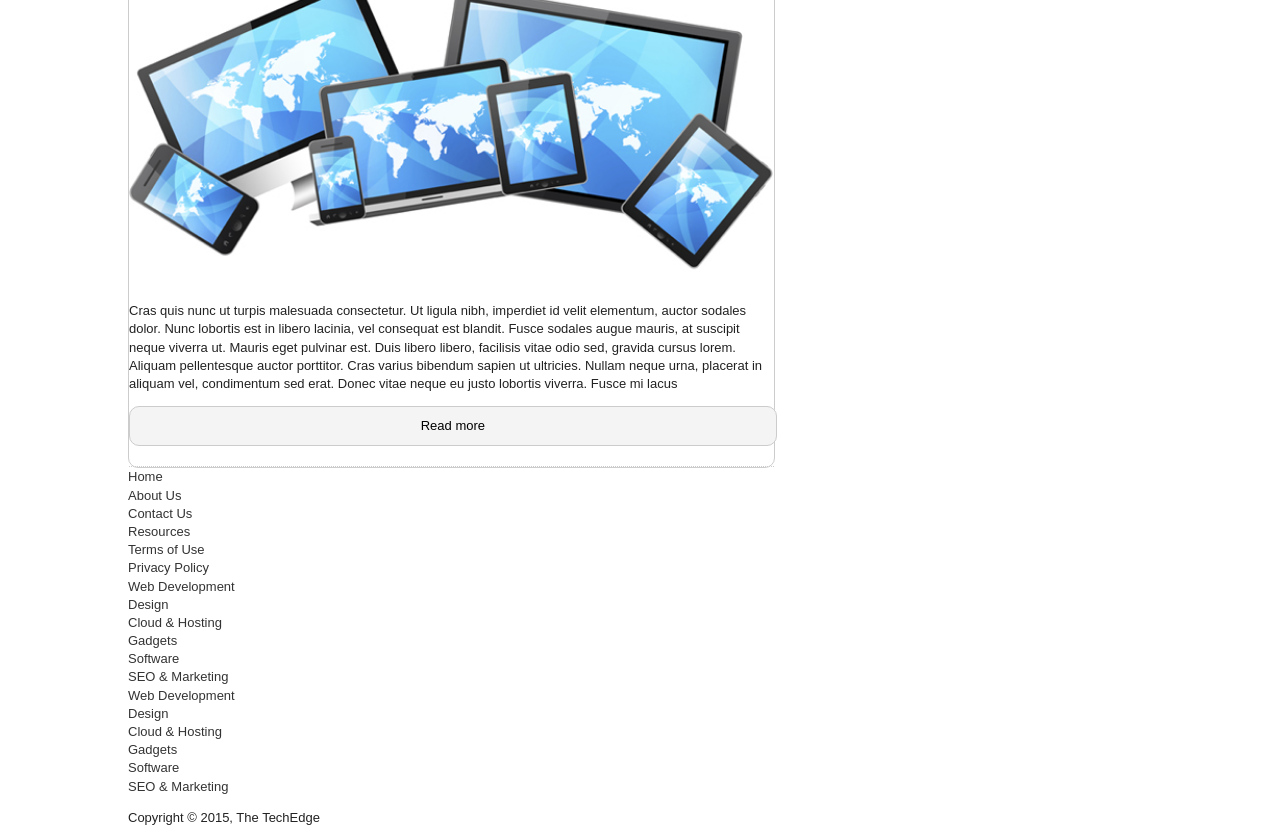
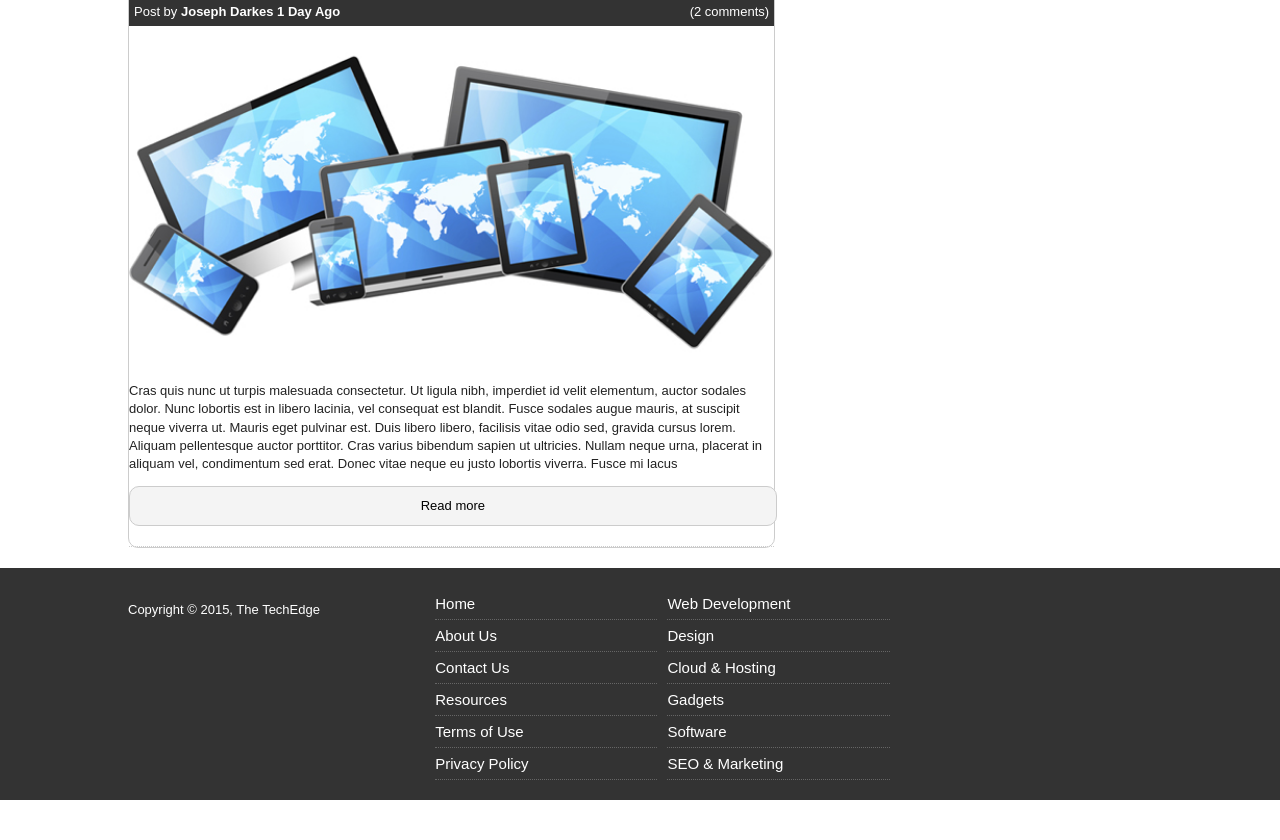
Before and after one commit to iamdarkes/GitHubHTML5, a plain HTML site: page blogFrontend/index.html in a window 1280 px wide. Shown: the part 756-1596 px from the top of the page. After the commit the page ends 1556 px from the top, so only its background shows below. Drawn offline with Linux system fonts and the light colour scheme.

Commit message:
css and html changes

```diff
--- a/blogFrontend/css/main.css
+++ b/blogFrontend/css/main.css
@@ -79,11 +79,11 @@ ul, li {
 	height: 50px;
 	overflow: hidden;
 	background: #333;
-	margin: 20 px;
+	margin-bottom: 20px;
 }
 
 #branding h1 {
-	padding-left: 30%;
+	padding-left: 70px;
 	padding-top: 1%;
 	color: #fff;
 	margin: 0 !important;
@@ -96,7 +96,7 @@ ul, li {
 
 #branding img {
 	position: absolute;
-	width: 60 px;
+	width: 60px;
 	height: auto;
 }
 
@@ -149,14 +149,18 @@ article h2 {
 	padding-top: 10px;
 }
 
-article.meta {
+article .meta {
 	margin: 10px 0 10px 0;
 	padding: 5px;
 	background: #333;
 	color: #fff;
 }
 
-a.readmore {
+article .meta span {
+	float: right;
+}
+
+article .readmore {
 	background: #f4f4f4;
 	color: #000;
 	width: 97%;
@@ -167,7 +171,7 @@ a.readmore {
 	border-radius: 10px;
 }
 
-a.readmore:hover {
+article .readmore:hover {
 	background-color: #ccc;
 }
 
@@ -187,11 +191,13 @@ a.readmore:hover {
 	width: 85%;
 	padding: 3px;
 	float: left;
+	margin-top: 20px;
 }
 
 .search input[type="image"] {
 	width: 10%;
 	float: right;
+	margin-top: 20px;
 }
 
 #sub-nav {
@@ -214,11 +220,48 @@ a.readmore:hover {
 	color: #ff0000;
 }
 
-.ad {
+.ad img {
 	width: 100%;
 }
 
+#main-footer {
+	background: #333;
+	color: #fff;
+	min-height: 180px;
+	margin-top: 20px;
+	overflow: auto;
+}
 
+#main-footer a {
+	color: #fff;
+}
+
+#main-footer .copy {
+	padding: 20px 0 0 0;
+}
+
+#main-footer .footer-left {
+	float: left;
+	width: 30%;
+}
+
+#main-footer .footer-right {
+	float: right;
+	width: 70%;
+}
+
+#main-footer .footer-nav {
+	float: left;
+	font-size: 15px;
+	width: 31%;
+	margin-right: 10px;
+	padding: 20px 0 20px 0;
+}
+#main-footer .footer-nav li {
+	padding: 5px 0 5px 0;
+	border-bottom: dotted #666 1px;
+	list-style: none;
+}
 /* ==========================================================================
    Media Queries
    ========================================================================== */
--- a/blogFrontend/index.html
+++ b/blogFrontend/index.html
@@ -47,11 +47,11 @@
 					<li><a href="#">Design</a></li>
 					<li><a href="#">SEO & Marketing</a></li>
 					<li><a href="#">Cloud & Hosting</a></li>
-					<li><a href="#"></a>Gadgets</li>
-					<li><a href="#"></a>Software</li>
+					<li><a href="#">Software</a></li>
+					<li><a href="#">Gadgets</a></li>
 				</ul>
 			</nav>
-			<div class"ad">
+			<div class="ad">
 				<img src="img/ad.jpg" alt="Advertisement">
 			</div>
 		</aside>
@@ -108,16 +108,6 @@
 								<li><a href="#">SEO & Marketing</a></li>
 							</ul>
 						</nav>
-						<nav class="footer-nav">
-							<ul>
-								<li><a href="#" class="active">Web Development</a></li>
-								<li><a href="#">Design</a></li>
-								<li><a href="#">Cloud & Hosting</a></li>
-								<li><a href="#">Gadgets</a></li>
-								<li><a href="#">Software</a></li>
-								<li><a href="#">SEO & Marketing</a></li>
-							</ul>
-						</nav>
 					</div>
 					<div class="footer-left">
 						<p class="copy">Copyright &copy; 2015, The TechEdge</p>
```
